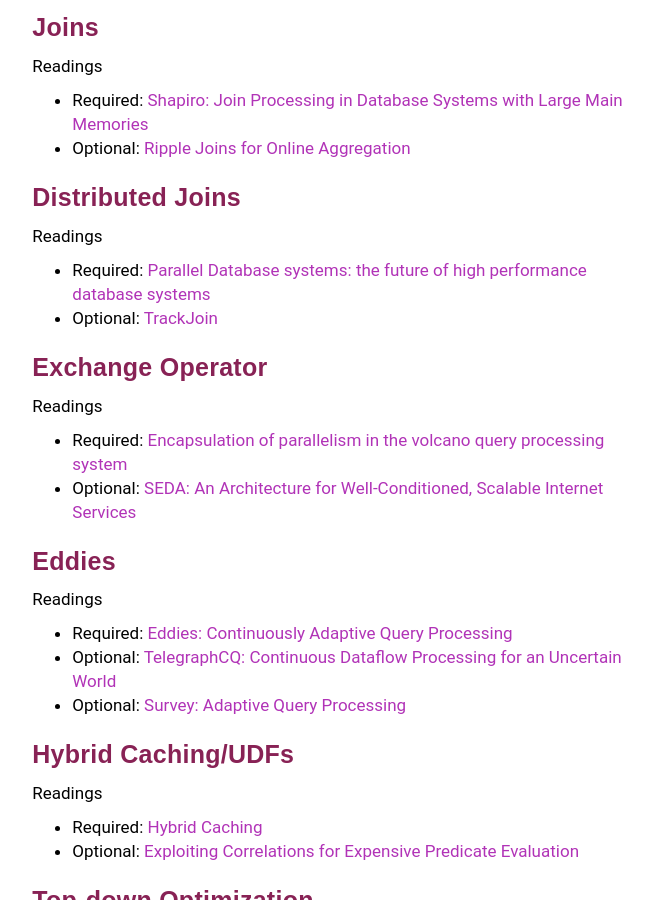
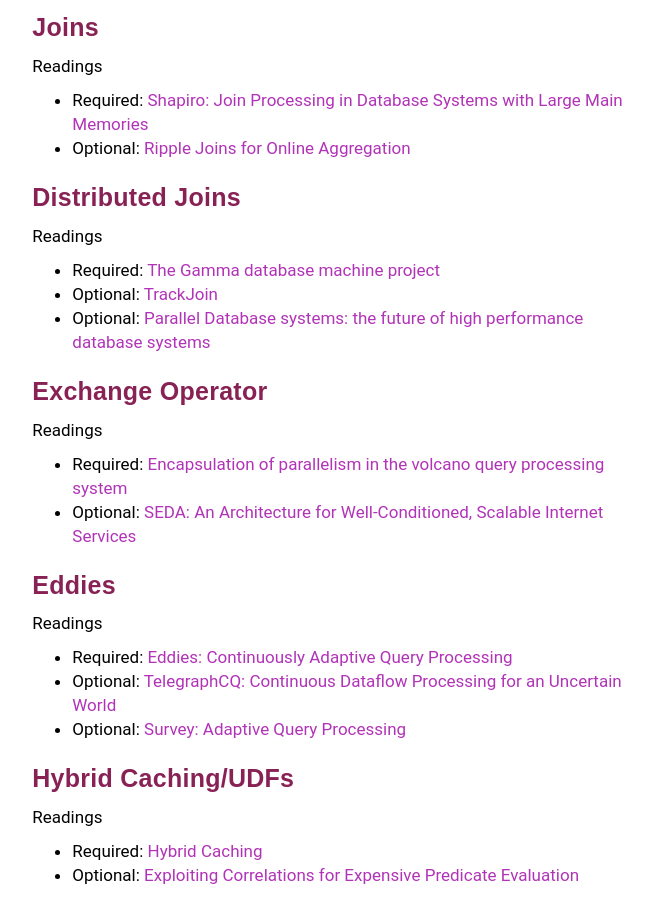
Before and after one commit to wzao1515/w6113.github.io, a Jekyll site: the page built from reviews.md, in a window 1280 px wide and 900 px high, scrolled down 3372 px. Shown: the whole window, without its empty margins (292-945 px from the left). Built offline with Jekyll 4.4.1, drawn with Linux system fonts in a browser that asks for light colours; our own code applies the rules of GitHub Pages for plain Markdown files.

Commit message:
updated website

```diff
--- a/reviews.md
+++ b/reviews.md
@@ -162,8 +162,9 @@ Readings
 
 Readings
 
-* Required: [Parallel Database systems: the future of high performance database systems](./files/papers/paralleldbsystems-dewitt)
+* Required: [The Gamma database machine project](https://ieeexplore.ieee.org/stamp/stamp.jsp?arnumber=50905)
 * Optional: [TrackJoin](./files/papers/trackjoin-sigmod14.pdf)
+* Optional: [Parallel Database systems: the future of high performance database systems](./files/papers/paralleldbsystems-dewitt)
 
 
 <a name='lec10' />
```
